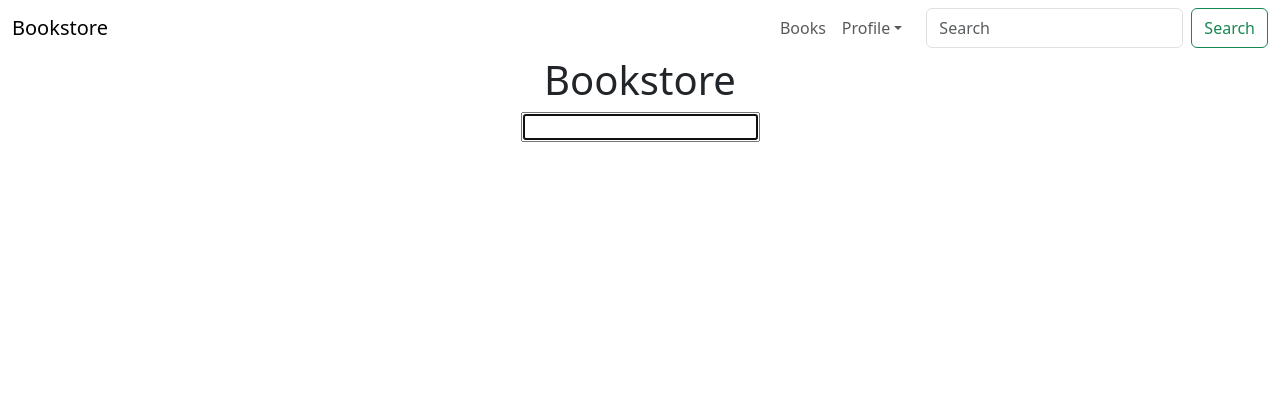
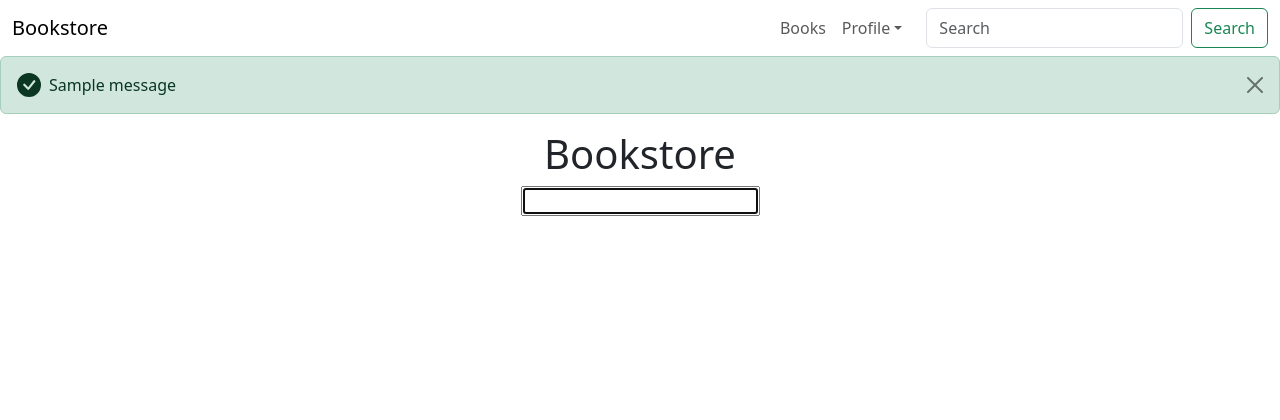
Before and after one commit to gurupratap-matharu/bookstore, a Django app: page / in a window 1280 px wide. Shown: the top 420 px of the page. Run offline with Django 3.2, Linux system fonts and the light colour scheme; tables that the repository leaves empty hold one stand-in row (values such as "Sample post"); one stand-in notice (Sample message) is shown; parts of the project's set-up code (start-up, migrations or seed data) failed here and were passed over; some libraries are stand-ins or nearby versions.

Commit message:
Move alert snippet to includes folder

```diff
--- a/templates/_base.html
+++ b/templates/_base.html
@@ -25,6 +25,7 @@
   <body>
 
     {% include "_header.html" %}
+    {% include "includes/_alert.html" %}
 
     <div class="container">
       <main>
--- /dev/null
+++ b/templates/includes/_alert.html
@@ -0,0 +1,33 @@
+{% comment "Alert Icons" %}
+
+Here we create a local SVG sprite like so to easily reference the same icons repeatedly.
+in our alerts. We use the id of each SVG to our alert class (info, success, warning)
+so that the correct svg is referenced in the alert.
+
+For more details refer to https://getbootstrap.com/docs/5.0/components/alerts/
+
+{% endcomment %}
+<svg xmlns="http://www.w3.org/2000/svg" style="display: none;">
+  <symbol id="success" fill="currentColor" viewBox="0 0 16 16">
+  <path d="M16 8A8 8 0 1 1 0 8a8 8 0 0 1 16 0zm-3.97-3.03a.75.75 0 0 0-1.08.022L7.477 9.417 5.384 7.323a.75.75 0 0 0-1.06 1.06L6.97 11.03a.75.75 0 0 0 1.079-.02l3.992-4.99a.75.75 0 0 0-.01-1.05z" />
+  </symbol>
+  <symbol id="info" fill="currentColor" viewBox="0 0 16 16">
+  <path d="M8 16A8 8 0 1 0 8 0a8 8 0 0 0 0 16zm.93-9.412-1 4.705c-.07.34.029.533.304.533.194 0 .487-.07.686-.246l-.088.416c-.287.346-.92.598-1.465.598-.703 0-1.002-.422-.808-1.319l.738-3.468c.064-.293.006-.399-.287-.47l-.451-.081.082-.381 2.29-.287zM8 5.5a1 1 0 1 1 0-2 1 1 0 0 1 0 2z" />
+  </symbol>
+  <symbol id="warning" fill="currentColor" viewBox="0 0 16 16">
+  <path d="M8.982 1.566a1.13 1.13 0 0 0-1.96 0L.165 13.233c-.457.778.091 1.767.98 1.767h13.713c.889 0 1.438-.99.98-1.767L8.982 1.566zM8 5c.535 0 .954.462.9.995l-.35 3.507a.552.552 0 0 1-1.1 0L7.1 5.995A.905.905 0 0 1 8 5zm.002 6a1 1 0 1 1 0 2 1 1 0 0 1 0-2z" />
+  </symbol>
+</svg>
+{% if messages %}
+  {% for message in messages %}
+    {% with klass=message.tags %}
+      <div class="alert alert-{{ klass }} d-flex align-items-center alert-dismissible fade show" role="alert">
+        <svg class="bi flex-shrink-0 me-2" width="24" height="24" role="img" aria-label="Info:">
+          <use xlink:href="#{{ klass }}" />
+        </svg>
+        <span class="alert-text">{{ message }}</span>
+        <button type="button" class="btn-close" data-bs-dismiss="alert" aria-label="Close"></button>
+      </div>
+    {% endwith %}
+  {% endfor %}
+{% endif %}
```
Also changed, not shown: templates/_alert.html (deleted, +0 -16 lines).
